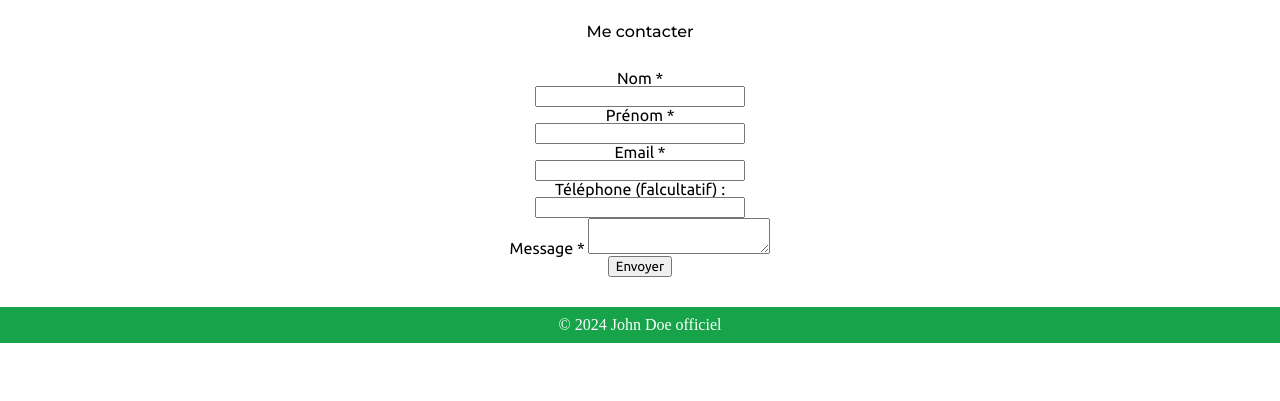
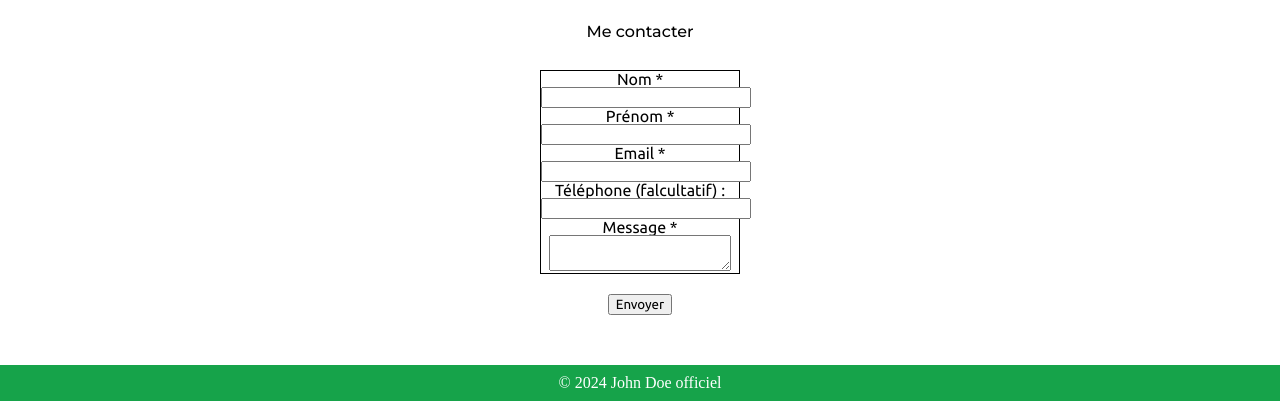
Before and after one commit to LGBhackinho/ifpa-ecf1-titre-pro-ruddy-maria, a plain HTML site: page index.html in a window 1280 px wide. Shown: the part 535-936 px from the top of the page. Before the commit the page ends 878 px from the top, so only its background shows below. Drawn offline with Linux system fonts and the light colour scheme.

Commit message:
Ajout projet

```diff
--- a/style.css
+++ b/style.css
@@ -151,8 +151,16 @@ header img {
 }
 
 .champs {
+    width: 200px;
     text-align: center;
+    border: 1px solid black;
+    margin: 0 auto;
 
+
+}
+.bouton input{
+    text-align: left;
+    margin: 20px 100px;
 
 }
  footer {
```
